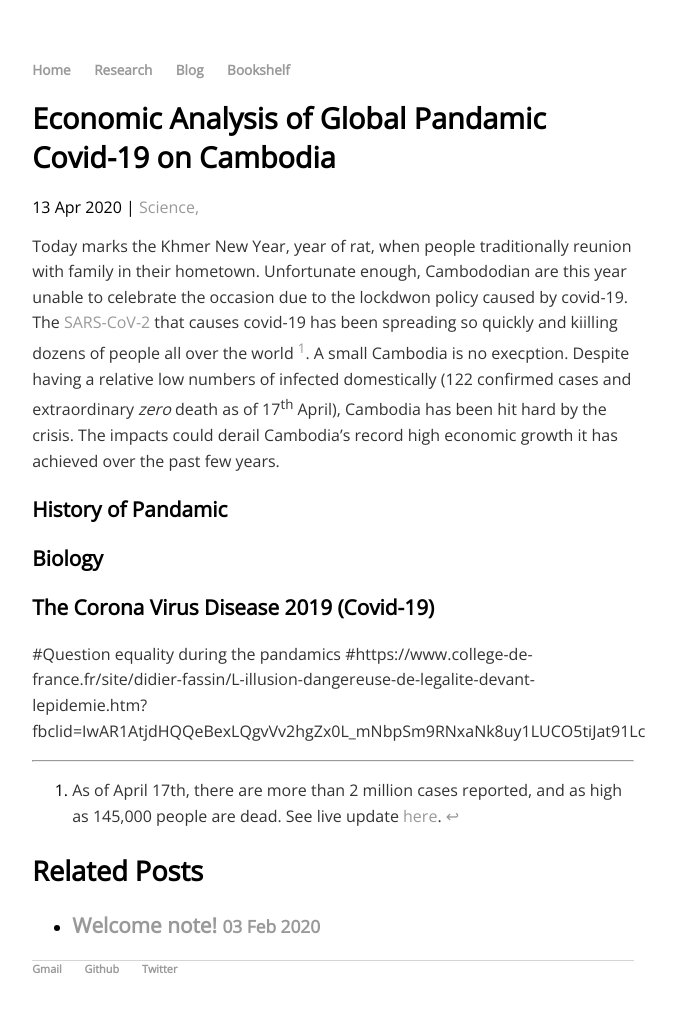
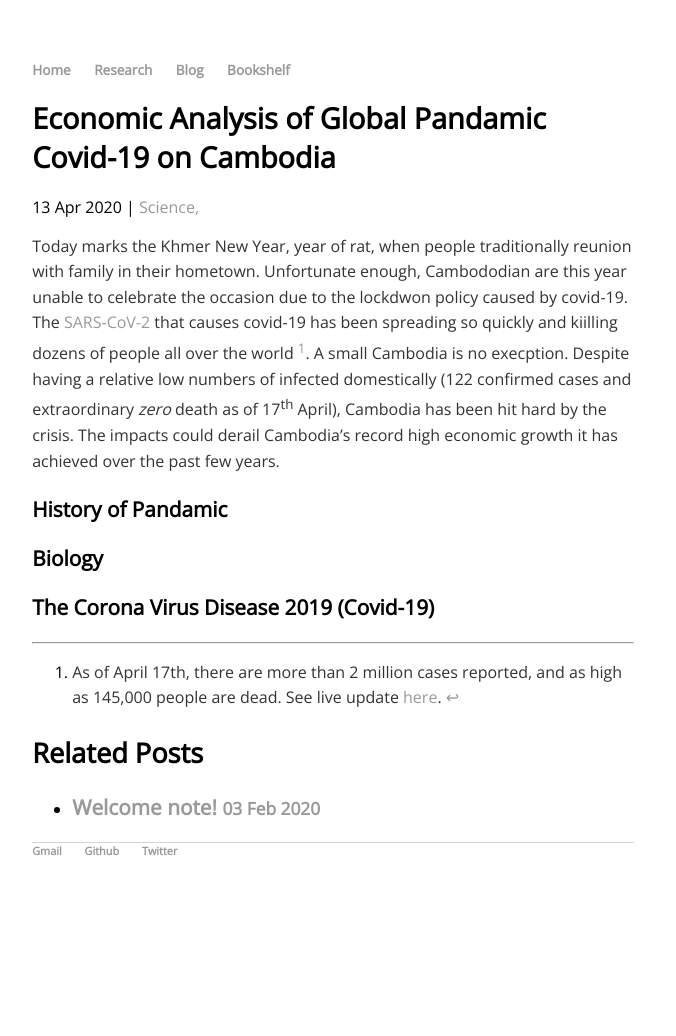
Before and after one commit to Vanlik/v-lik, a Jekyll site: the page built from _posts/2020-04-13-covid-19.md, in a window 1280 px wide. Shown: the whole page, without its empty margins (307-983 px from the left). Built offline with Jekyll 4.4.1, drawn with Linux system fonts in a browser that asks for light colours; after the commit the page ends 918 px from its top, so only the background shows below that.

Commit message:
update from r

```diff
--- a/_posts/2020-04-13-covid-19.md
+++ b/_posts/2020-04-13-covid-19.md
@@ -22,7 +22,7 @@ Today marks the Khmer New Year, year of rat, when people traditionally reunion w
 
 [^2]: here.
 
-#Question equality during the pandamics
-#https://www.college-de-france.fr/site/didier-fassin/L-illusion-dangereuse-de-legalite-devant-lepidemie.htm?fbclid=IwAR1AtjdHQQeBexLQgvVv2hgZx0L_mNbpSm9RNxaNk8uy1LUCO5tiJat91Lc
+[//]: # (Question equality during the pandamics) https://www.college-de-france.fr/site/didier-fassin/L-illusion-dangereuse-de-legalite-devant-lepidemie.htm?fbclid=IwAR1AtjdHQQeBexLQgvVv2hgZx0L_mNbpSm9RNxaNk8uy1LUCO5tiJat91Lc
+
 
 --------------------------------------------------------
```
